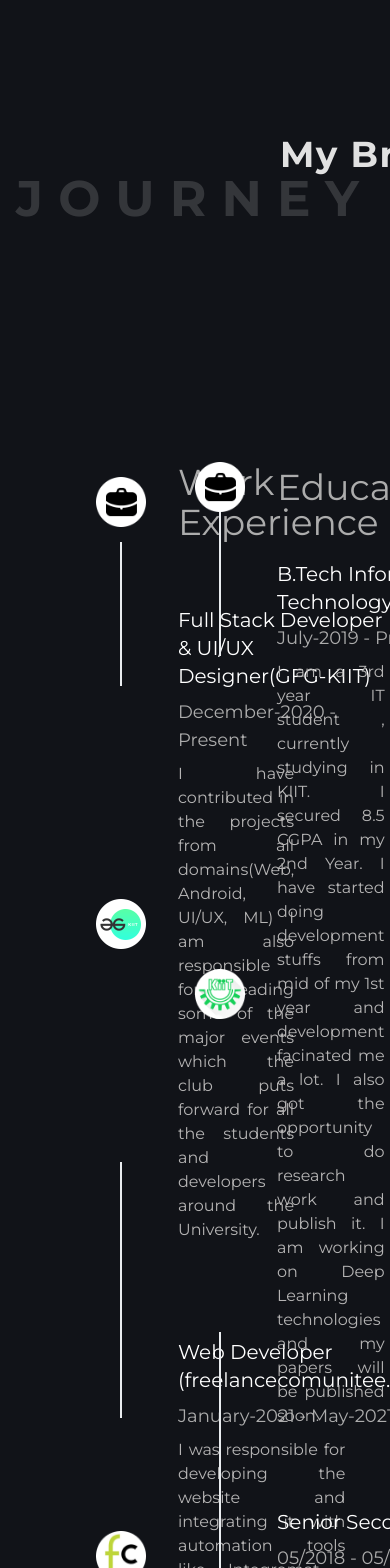
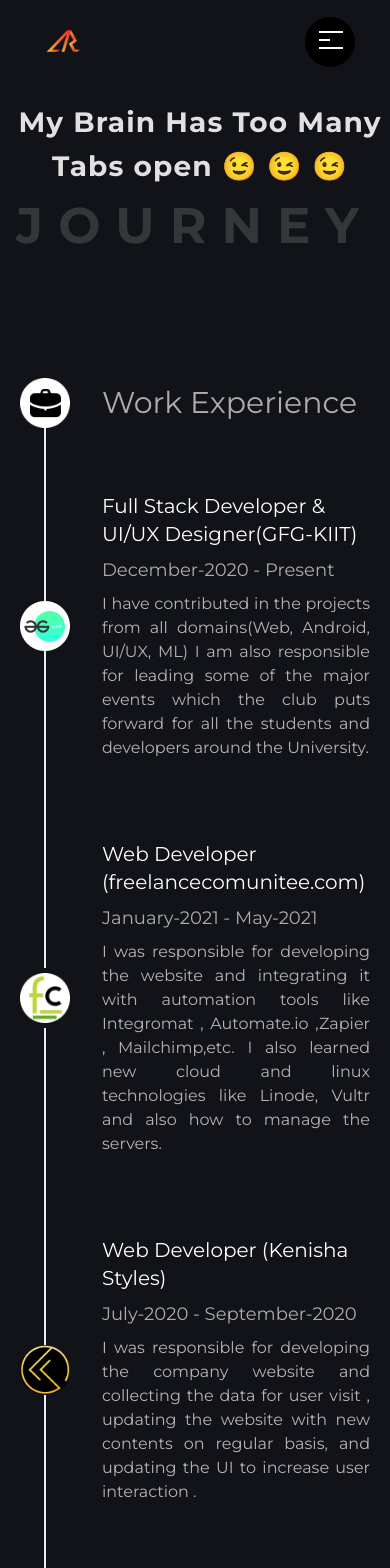
Before and after one commit to ashishmishra-bit/NewPortfolio, a React (Create React App) app: page /journey in a window 390 px wide. Shown: the top 1568 px of the page. Built offline with nearby package versions, Linux system fonts and the light colour scheme.

Commit message:
mobile view of journey page with navbar added

```diff
--- a/src/Pages/Journey.jsx
+++ b/src/Pages/Journey.jsx
@@ -15,15 +15,17 @@ import Free from '../images/free.png'
 import Kiit2 from '../images/kiit2.png'
 import '../css/Journey.css'
 import Footer from '../components/Footer'
+import Navbar from '../components/Navbar'
 
 export default function Journey() {
     return (
         <div>
             <Sidebar />
             <div className="home-section">
+                <Navbar />
                 {/* HEADING SECTION */}
-                <div className="Journey-header flex flex-col justify-center items-center">
-                    <div className="Landing-Heading mb-10">JOURNEY</div>
+                <div className="Journey-header flex flex-col justify-end md:justify-center items-center">
+                    <div className="Landing-Heading text-center mb-10">JOURNEY</div>
                     <p className = "journey-header-text">My Brain Has Too Many Tabs open 😉 😉 😉
                     </p>
 
@@ -33,106 +35,106 @@ export default function Journey() {
                     */}
                 </div>
 
-                <div className="Landing-Journey px-24 py-10">
+                <div className="Landing-Journey md:px-24 py-10">
 
                     {/* <div className="Landing-Heading text-center mb-10">JOURNEY</div> */}
 
-                    <div className="flex flex-row">
+                    <div className="flex flex-col md:flex-row px-5 md:px-0">
                         {/* Journey-Work */}
-                        <div className="w-1/2">
+                        <div className="md:w-1/2">
 
                             <div className="Journey-Heading flex flex-row items-center">
                                 <img src={workExp} alt="work" style={{width:"50px"}} />
-                                <div className="text-4xl text-white ml-8" style={{color:"#ACACAC"}}>Work Experience</div>
+                                <div className="text-3xl md:text-4xl text-white ml-8" style={{color:"#ACACAC"}}>Work Experience</div>
                             </div>
 
-                            <div className="Timeline h-36"></div>
+                            <div className="Timeline h-44 md:h-36"></div>
 
-                            <div className="Journey-Heading  flex flex-row items-center -mt-20 ">
+                            <div className="Journey-Heading  flex flex-row items-center -mt-28 md:-mt-20 ">
                                 <img src={Gfgkiit} alt="work" style={{width:"50px"}} className="z-10" />
                                 <div className="text-white ml-8" >
                                     <div className="text-xl">Full Stack Developer & UI/UX Designer(GFG-KIIT)</div>
                                     <div className="text-lg py-2"style={{color:"#ACACAC"}}>December-2020 - Present</div>
-                                    <div className="text-base pr-24  text-justify " style={{color:"#B5B4B4"}}>I have contributed in the projects from all domains(Web, Android, UI/UX, ML) I am also responsible for leading some of the major events which the club puts forward for all the students and developers around the University.</div>
+                                    <div className="text-base md:pr-24 text-justify " style={{color:"#B5B4B4"}}>I have contributed in the projects from all domains(Web, Android, UI/UX, ML) I am also responsible for leading some of the major events which the club puts forward for all the students and developers around the University.</div>
                                 </div>
                             </div>
 
-                            <div className="Timeline h-64 -mt-20"></div>
+                            <div className="Timeline h-80 md:h-64 -mt-28 md:-mt-20"></div>
 
-                            <div className="Journey-Heading  flex flex-row items-center -mt-20">
+                            <div className="Journey-Heading  flex flex-row items-center -mt-32 md:-mt-20">
                                 <img src={Freelance} alt="freelancecomunitee.com" style={{width:"50px"}} className="z-10"/>
                                 <div className="text-white ml-8" >
                                     <div className="text-xl">Web Developer (freelancecomunitee.com)</div>
                                     <div className="text-lg py-2"style={{color:"#ACACAC"}}>January-2021 - May-2021</div>
-                                    <div className="text-base pr-24  text-justify " style={{color:"#B5B4B4"}}>I was responsible for developing the website and integrating it with automation tools like Integromat , Automate.io ,Zapier , Mailchimp,etc.
+                                    <div className="text-base md:pr-24  text-justify " style={{color:"#B5B4B4"}}>I was responsible for developing the website and integrating it with automation tools like Integromat , Automate.io ,Zapier , Mailchimp,etc.
                                     I also learned new cloud and linux technologies like Linode, Vultr and also how to manage the servers.</div>
                                 </div>
                             </div>
 
-                            <div className="Timeline h-64 -mt-20"></div>
+                            <div className="Timeline h-80 md:h-64 -mt-32 md:-mt-20"></div>
 
-                            <div className="Journey-Heading  flex flex-row items-center -mt-20">
+                            <div className="Journey-Heading  flex flex-row items-center -mt-28 md:-mt-20">
                                 <img src={Kenisha} alt="work" style={{width:"50px"}} className="z-10" />
                                 <div className="text-white ml-8" >
                                     <div className="text-xl">Web Developer (Kenisha Styles)
                                     </div>
                                     <div className="text-lg py-2"style={{color:"#ACACAC"}}>July-2020 - September-2020</div>
-                                    <div className="text-base pr-24  text-justify " style={{color:"#B5B4B4"}}>I was responsible for developing the company website and collecting the data for user visit , updating the website with new contents on regular basis, and updating the UI to increase user interaction .</div>
+                                    <div className="text-base md:pr-24  text-justify " style={{color:"#B5B4B4"}}>I was responsible for developing the company website and collecting the data for user visit , updating the website with new contents on regular basis, and updating the UI to increase user interaction .</div>
                                 </div>
                             </div>
 
-                            <div className="Timeline h-64 -mt-20"></div>
+                            <div className="Timeline h-72 md:h-64 -mt-32 md:-mt-20"></div>
 
-                            <div className="Journey-Heading  flex flex-row items-center -mt-20">
+                            <div className="Journey-Heading  flex flex-row items-center -mt-24 md:-mt-20">
                                 <img src={A2d} alt="work" style={{width:"50px"}} className="z-10" />
                                 <div className="text-white ml-8" >
                                     <div className="text-xl">Web Developer (A2D Web)</div>
                                     <div className="text-lg py-2"style={{color:"#ACACAC"}}>November-2020 - January-2021</div>
-                                    <div className="text-base pr-24  text-justify " style={{color:"#B5B4B4"}}>I developed the company website through WordPress. I got the to learn about WordPress and how it functions. Learned new web scripting language PHP .</div>
+                                    <div className="text-base md:pr-24  text-justify " style={{color:"#B5B4B4"}}>I developed the company website through WordPress. I got the to learn about WordPress and how it functions. Learned new web scripting language PHP .</div>
                                 </div>
                             </div>
 
                         </div>
 
                         {/* Journey-Edu */}
-                        <div className="w-1/2">
+                        <div className="md:w-1/2 mt-32 md:mt-0">
 
                             <div className="Journey-Heading  flex flex-row items-center">
                                 <img src={workExp} alt="work" style={{width:"50px"}} />
                                 <div className="text-4xl text-white ml-8" style={{color:"#ACACAC"}}>Education</div>
                             </div>
 
-                            <div className="Timeline h-36"></div>
+                            <div className="Timeline h-60 md:h-36"></div>
 
-                            <div className="Journey-Heading flex flex-row items-center -mt-24">
+                            <div className="Journey-Heading flex flex-row items-center -mt-40 md:-mt-24">
                                 <img src={KiitLogo} alt="work" style={{width:"50px"}} />
                                 <div className="text-white ml-8"  >
                                     <div className="text-xl">B.Tech Information Technology (KIIT)</div>
                                     <div className="text-lg py-2" style={{color:"#ACACAC"}}>July-2019 - Present</div>
-                                    <div className="text-base pr-24  text-justify" style={{color:"#B5B4B4"}}>I am a 3rd year IT student , currently studying in KIIT. I secured 8.5 CGPA in my 2nd Year. I have started doing development stuffs from mid of my 1st year and development facinated me a lot.
+                                    <div className="text-base md:pr-24  text-justify" style={{color:"#B5B4B4"}}>I am a 3rd year IT student , currently studying in KIIT. I secured 8.5 CGPA in my 2nd Year. I have started doing development stuffs from mid of my 1st year and development facinated me a lot.
                                     I also got the opportunity to do research work and publish it. I am working on Deep Learning technologies and my papers will be published soon.</div>
                                 </div>
                             </div>
 
-                            <div className="Timeline h-64 -mt-24"></div>
+                            <div className="Timeline h-80 md:h-64 -mt-40 md:-mt-24"></div>
 
                             <div className="Journey-Heading  flex flex-row items-center -mt-20">
                                 <img src={Apsn} alt="work" style={{width:"50px"}} className="z-10"/>
                                 <div className="text-white ml-8" >
                                     <div className="text-xl">Senior Secondary (XII)</div>
                                     <div className="text-lg py-2"style={{color:"#ACACAC"}}>05/2018 - 05/2019</div>
-                                    <div className="text-base pr-24  text-justify " style={{color:"#B5B4B4"}}>I studied in Army Public School Narangi; Its an CBSE board school with all facilities. I secured 83.3% in my XIIth grade and my subjects were (Physics,Chemistry,Maths,English,Physical Education)</div>
+                                    <div className="text-base md:pr-24  text-justify " style={{color:"#B5B4B4"}}>I studied in Army Public School Narangi; Its an CBSE board school with all facilities. I secured 83.3% in my XIIth grade and my subjects were (Physics,Chemistry,Maths,English,Physical Education)</div>
                                 </div>
                             </div>
 
                             <div className="Timeline h-64 -mt-20"></div>
 
-                            <div className="Journey-Heading  flex flex-row items-center -mt-20">
+                            <div className="Journey-Heading  flex flex-row items-center -mt-24 md:-mt-20">
                                 <img src={Apsn} alt="work" style={{width:"50px"}} className="z-10"/>
                                 <div className="text-white ml-8" >
                                     <div className="text-xl">Secondary (X)</div>
                                     <div className="text-lg py-2"style={{color:"#ACACAC"}}>05/2016 - 05/2017</div>
-                                    <div className="text-base pr-24  text-justify " style={{color:"#B5B4B4"}}>I studied in Army Public School Narangi; Its an CBSE board school with all facilities. I secured 9.8 CGPA in my Xth grade and my subjects were (English,Maths,Science,Social Science & Hindi)</div>
+                                    <div className="text-base md:pr-24  text-justify " style={{color:"#B5B4B4"}}>I studied in Army Public School Narangi; Its an CBSE board school with all facilities. I secured 9.8 CGPA in my Xth grade and my subjects were (English,Maths,Science,Social Science & Hindi)</div>
                                 </div>
                             </div>
 
--- a/src/Pages/Landing.jsx
+++ b/src/Pages/Landing.jsx
@@ -17,6 +17,7 @@ import { Fade, Zoom } from 'react-reveal';
 import ProjectLanding from '../components/ProjectLanding'
 import Footer from '../components/Footer'
 import BlogsLanding from '../components/BlogsLanding'
+import Navbar from '../components/Navbar'
 // ..
 AOS.init({
     duration: 2000,
@@ -33,9 +34,11 @@ const Landing = () => {
     return (
         <div className="landing">
             <Sidebar />
+
             <div className="home-section">
                 {/* HEADING SECTION */}
                 <div className="Landing-header">
+                <Navbar />
                     <Particles color="#48CAE4" type="cobweb" />
                     <div className="typingEffect">
                         <Fade down  duration = {3000} delay = {500}>
--- /dev/null
+++ b/src/components/Navbar.js
@@ -0,0 +1,82 @@
+import React, { Component } from 'react';
+import { Link } from 'react-router-dom';
+import '../css/Navbar.css';
+import logo from '../images/logo.png';
+
+class Navbar extends Component {
+   componentDidMount(){
+      const body = document.querySelector("body");
+      const navbar = document.getElementById("navbar-main");
+      const menu = document.querySelector(".menu-list");
+      const menuBtn = document.getElementById("burger-menu");
+      const logo= document.querySelector(".gfg-logo");
+      window.onscroll = ()=>{
+         if (window.scrollY > 20){
+            navbar.classList.add("sticky");
+            logo.classList.add("make-smaller");
+         }
+         else{
+            navbar.classList.remove("sticky");
+            logo.classList.remove("make-smaller");
+         }
+      }
+
+      //Animation for the menu btn
+      var currentState="menu";
+      let line1= document.getElementById("line-1");
+      let line2= document.getElementById("line-2");
+      let line2Container=document.getElementById("line-2-container");
+      let line3= document.getElementById("line-3");
+
+      menuBtn.addEventListener("click",()=>{
+         if(currentState==="menu"){
+            line1.classList.add("cross-state-1");
+            line2Container.classList.add("cross-state-2");
+            line2.classList.add("cross-state-2");
+            line3.classList.add("cross-state-3");
+
+            menu.classList.add("active");
+            menuBtn.classList.add("hide");
+            body.classList.add("disabledScroll");
+            currentState="cross"
+         }
+         else{
+            line1.classList.remove("cross-state-1");
+            line2Container.classList.remove("cross-state-2");
+            line2.classList.remove("cross-state-2");
+            line3.classList.remove("cross-state-3");
+            menu.classList.remove("active");
+            menuBtn.classList.remove("hide");
+            body.classList.remove("disabledScroll");
+            currentState="menu";
+         }
+      });
+   }
+   render() {
+      return (
+         <nav className="bar" id="navbar-main">
+            <div className="content">
+                <div className="logo"><Link to="/"><img src={logo} alt="logo" className="gfg-logo" /></Link></div>
+
+                <ul className="menu-list">
+                  <li><Link to="/" className="nav_home">Home</Link></li>
+                  <li><Link to="/journey" className="nav_event">Journey</Link></li>
+                  <li><Link to="/projects" className="nav_projects">Projects </Link></li>
+                  <li><Link to="/blogs" className="nav_about">Blogs </Link></li>
+                  <li><Link to="/achivements" className="nav_about">Achivements </Link></li>
+                </ul>
+
+                <div className="burger-menu" id="burger-menu">
+                    <div className="line-1" id="line-1"></div>
+                    <div className="line-2-container" id="line-2-container">
+                        <div className="line-2" id="line-2"></div>
+                    </div>
+                    <div className="line-3" id="line-3"></div>
+                </div>
+            </div>
+         </nav>
+      )
+   }
+}
+
+export default Navbar;
--- a/src/components/Sidebar.js
+++ b/src/components/Sidebar.js
@@ -14,7 +14,7 @@ import Linkedin from '../icons/Linkedin.png'
 import Twitter from '../icons/Twitter.png'
 
 
-const Navbar = () => {
+const Sidebar = () => {
     const [tooltipStatus, setTooltipStatus] = useState(0);
     return (
         <div className="sidebar">
@@ -170,4 +170,4 @@ const Navbar = () => {
     )
 }
 
-export default Navbar
+export default Sidebar
--- a/src/css/Journey.css
+++ b/src/css/Journey.css
@@ -14,13 +14,11 @@
 }
 .journey-header-text{
     position: absolute;
-width: 875px;
+    /* width: 875px; */
     height: 88px;
     left: 280px;
     top:110px;
     color:#E1E1E1;
-font-family: Montserrat;
-font-style: normal;
     font-weight: bold;
     font-size: 36px;
     line-height: 44px;
@@ -28,5 +26,24 @@ display: flex;
     align-items: center;
     text-align: center;
     letter-spacing: 0.04em;
+}
 
+@media screen and (max-width: 600px){
+    .Journey-header{
+        height: 40vh;
     }
+    .journey-header-text{
+        position: absolute;
+        height: 88px;
+        left: 10px;
+        top:100px;
+        color:#E1E1E1;
+        font-weight: bold;
+        font-size: 28px;
+        line-height: 44px;
+        display: flex;
+        align-items: center;
+        text-align: center;
+        letter-spacing: 0.04em;
+    }
+}
--- /dev/null
+++ b/src/css/Navbar.css
@@ -0,0 +1,246 @@
+nav{
+    display: none;
+    position: fixed;
+}
+.content {
+    max-width: 1250px;
+    margin: auto;
+    padding: 15px 34px;
+ }
+ .bar {
+    position: fixed;
+    z-index: 1005;
+    width: 100%;
+    transition: all 0.3s ease;
+ }
+ .bar .content .gfg-logo {
+    width: 40px;
+    color: black;
+    font-family: 'Montserrat', sans-serif;
+    font-weight: 700;
+    margin-bottom: 10px;
+ }
+ .bar .content .make-smaller {
+    width: 30px;
+    transition: 0.2s ease-in-out;
+ }
+ .bar .content .menu-list li a {
+    font-family: 'Montserrat', sans-serif;
+    font-weight: 500;
+    color: #343434;
+ }
+ .sticky {
+    position: fixed;
+    padding: 0px;
+    box-shadow: 0px 3px 5px 0px rgba(0, 0, 0, 0.1);
+    height: 70px;
+    transition: 0.2s ease-in-out;
+ }
+ .sticky > .content li a {
+    color: black  !important;
+ }
+ .sticky > .content {
+    padding: 5px 34px;
+    transition: 0.2s ease-in-out;
+ }
+ .bar .content {
+    display: flex;
+    align-items: center!important;
+    justify-content: space-between;
+
+ }
+ .bar .logo a {
+    font-size: 30px;
+    margin-left: 10px;
+    text-decoration: none;
+    color: white;
+    font-family: 'Montserrat', sans-serif;
+    font-weight: 700;
+ }
+ .bar .menu-list {
+    display: inline-flex;
+ }
+ .menu-list li {
+    list-style: none;
+    padding-top: 20px;
+ }
+ .menu-list li a {
+    color: #fff;
+    font-size: 18px;
+    font-weight: 600;
+    margin-left: 35px;
+    text-decoration: none;
+    transition: all 0.3s ease;
+ }
+ .menu-list li a:hover {
+    color: #007bff;
+ }
+ .subButton {
+    padding: 10px 15px !important;
+    font-size: 15px;
+    border-color: #00d2ff;
+    text-align: center;
+    text-transform: uppercase;
+    transition: 0.5s;
+    text-decoration: none;
+    font-family: 'Montserrat', sans-serif;
+    font-weight: 600;
+    background-size: 200% auto;
+    color: white;
+    box-shadow: 0 0 20px #eee;
+    border-radius: 5px;
+    display: block;
+    background-image: linear-gradient(to right, #00d2ff 0%, #3a7bd5  51%, #00d2ff  100%);
+ }
+
+ .subButton:hover {
+    background-position: right center;
+    color: #fff;
+    text-decoration: none;
+ }
+ .bar .content .burger-menu {
+    width: 50px;
+    height: 50px;
+    opacity: 1;
+    display: flex;
+    justify-content: center;
+    place-items: center;
+    flex-direction: column;
+    flex-wrap: nowrap;
+    padding: 5px;
+    transition: 0.3s ease-in-out;
+    background-color: none;
+    display: none;
+ }
+
+ .bar .content .burger-menu .line-1 {
+    width: 24px;
+    height: 2px;
+    background-color: #fefefe;
+    margin: 3px 0;
+    transition: 0.3s ease-in-out;
+ }
+ .bar .content .burger-menu .line-2-container {
+    width: 24px;
+    height: 2px;
+    margin: 3px 0;
+ }
+ .bar .content .burger-menu .line-2 {
+    width: 11px;
+    height: 2px;
+    background-color: #fefefe;
+    position: relative;
+    left: 0;
+    transition: 0.3s ease-in-out;
+    transition: 0.3s ease-in-out;
+ }
+ .bar .content .burger-menu .line-3 {
+    width: 24px;
+    height: 2px;
+    background-color: #fefefe;
+    margin: 3px 0;
+    transition: 0.3s ease-in-out;
+ }
+
+ .bar .content .burger-menu:hover > .line-2-container .line-2 {
+    width: 24px;
+    transition: 0.3s ease-in-out;
+ }
+ .bar .content .burger-menu:hover {
+    border-radius: 50px;
+    background-color: rgba(255, 255, 255, 0.1);
+    transition: 0.3s ease-in-out;
+ }
+
+ .cross-state-1 {
+    margin: 0 !important;
+    position: relative;
+    top: 2px;
+    transform: rotate(45deg);
+    transition: 0.3s ease-in-out;
+ }
+ .cross-state-2 {
+    margin: 0 !important;
+    width: 0px !important;
+    transition: 0.3s ease-in-out;
+ }
+ .cross-state-3 {
+    margin: 0 !important;
+    position: relative;
+    top: -2px;
+    transform: rotate(-45deg);
+    transition: 0.3s ease-in-out;
+ }
+
+ .bar .menu-list li a:hover {
+    padding-bottom: 10px;
+    border-bottom: 3px solid #333;
+ }
+
+ @media (max-width: 600px) {
+    nav{
+        display: block;
+        position: fixed;
+        z-index: 150;
+    }
+    body.disabledScroll {
+       overflow: hidden;
+    }
+    .subButton {
+       display: none;
+    }
+    .bar .content .gfg-logo {
+       float: left;
+       margin-bottom: 0px;
+    }
+    .sticky > .content {
+       padding: 15px 34px;
+    }
+    .bar .content .make-smaller {
+    width: 40px;
+    }
+    .bar .logo a {
+       float: left;
+    }
+    .bar .content .burger-menu {
+       display: flex;
+    }
+    .bar .content .menu-list li a {
+       font-family: "Montserrat";
+       font-weight: 600;
+       color: #fefefe;
+       margin-left: 0px;
+    }
+    .bar .menu-list {
+       position: fixed;
+       top: 0;
+       left: 0;
+       height: 100vh;
+       width: 100%;
+       background: #121212;
+       background-color: black;
+       display: block;
+       padding: 40px 0;
+       text-align: center;
+       clip-path: circle(25px at calc(100% - 60px) calc(0% + 42px));
+       transition: all 0.3s ease;
+       z-index: -1;
+    }
+    .bar.sticky .menu-list {
+       clip-path: circle(25px at calc(100% - 60px) calc(0% + 40px));
+    }
+    .bar .menu-list.active {
+       clip-path: circle(75%);
+    }
+    .bar .menu-list li {
+       margin-top: 70px;
+       padding: 20px 0;
+    }
+    .bar .menu-list li a {
+       font-size: 23px;
+       padding: 5px 0;
+    }
+    .sticky > .content li a {
+       color: white  !important;
+    }
+ }
```
Lines whose indentation alone changed are shown as unchanged.
